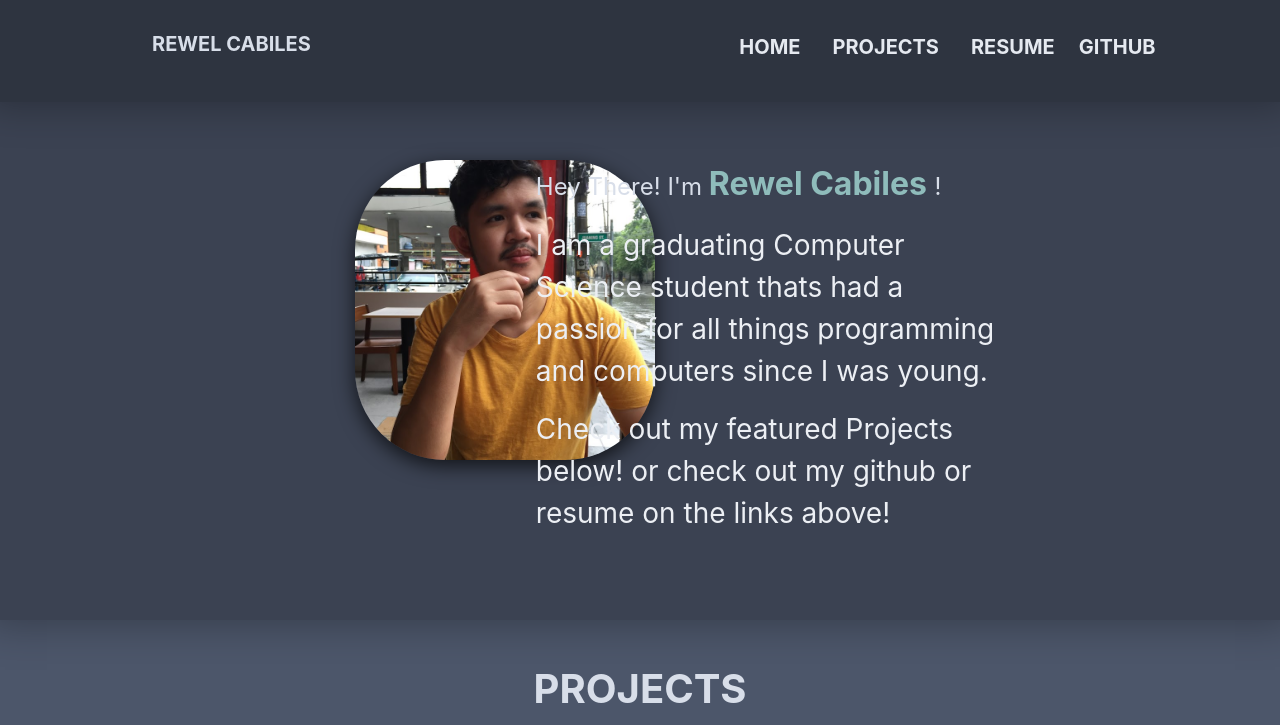
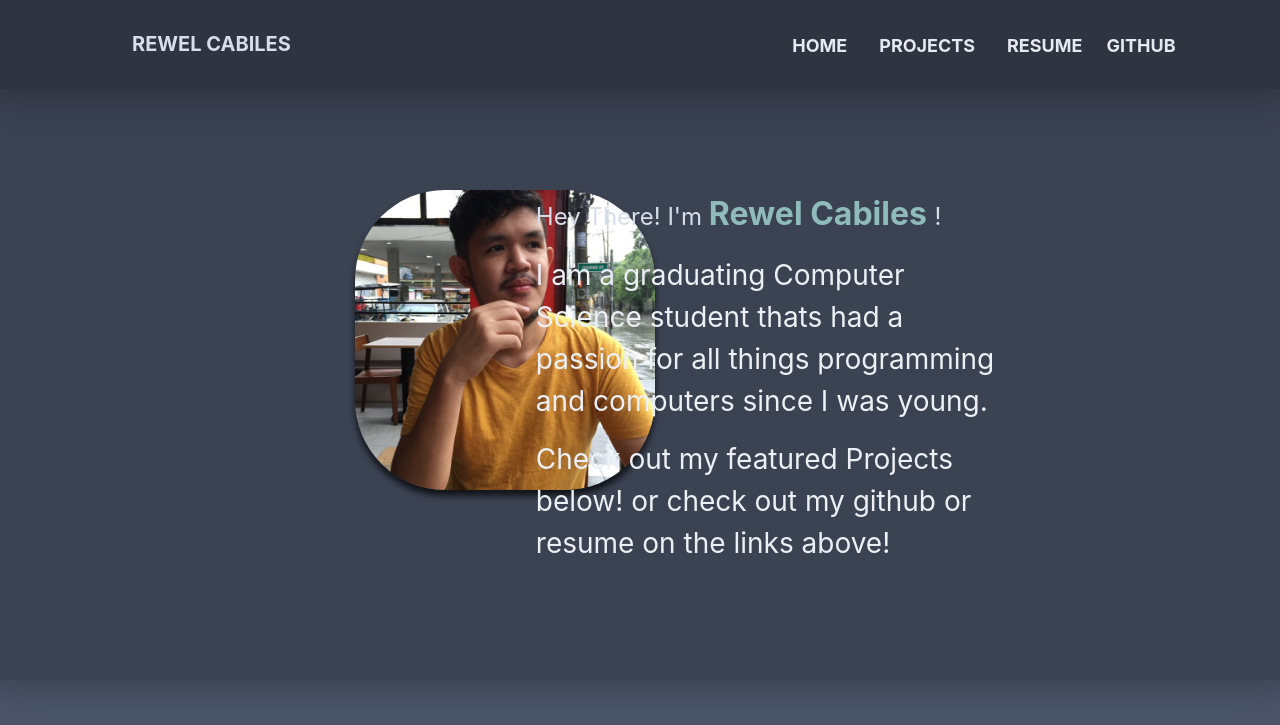
Before and after one commit to rewelcabiles/personal-website, a Flask app: page / in a window 1280 px wide. Shown: the top 725 px of the page. Run offline with Flask 2, Linux system fonts and the light colour scheme; some libraries are stand-ins or nearby versions.

Commit message:
Adjusted spacing of title bar and top header
Former-commit-id: 48812e17785d6ad4fb182716ff8d8f9e4fbd5134

```diff
--- a/static/css/main_page_top_header.css
+++ b/static/css/main_page_top_header.css
@@ -14,8 +14,8 @@
 }
 
 .top_header {
-    padding-top: 160px;
-    padding-bottom: 70px;
+    padding-top: 190px;
+    padding-bottom: 100px;
     background-color: var(--nord-2);
     box-shadow: 0 4px 40px RGBA(0, 0, 0, 0.3);
 }
@@ -26,7 +26,7 @@
     object-fit: cover;
     width:300px;
     height:300px;
-    box-shadow: 0 6px 20px RGBA(0, 0, 0, 0.7);
+    box-shadow: 0 6px 6px RGBA(0, 0, 0, 0.7);
 }
 .slidein {
     left:2400px;
--- a/static/css/titlebar.css
+++ b/static/css/titlebar.css
@@ -1,9 +1,9 @@
 .title_bar {
     z-index: 100;
     padding-top : 32px;
-    padding-left: 120px;
-    padding-right: 120px;
-    padding-bottom: 24px;
+    padding-left: 100px;
+    padding-right: 100px;
+    padding-bottom: 14px;
     background-color: var(--nord-1);
     position:fixed;
     width: 102vw;
@@ -14,7 +14,7 @@
     padding-left: 32px;
     color: var(--polar-2);
     font-weight: bolder;
-    font-size: 20px;
+    font-size: 18px;
 
 }
 
@@ -33,5 +33,5 @@
     color: var(--polar-2);
     font-weight: bolder;
     padding-left: 24px;
-    font-size: 20px;
+    font-size: 18px;
 }
--- a/templates/index.html
+++ b/templates/index.html
@@ -35,7 +35,7 @@
 </div>
 <div class="row mx-auto projects_showcase">
 	<div class="col-4">
-		<video class="vidya img-fluid" autoplay muted>
+		<video class="vidya img-fluid" autoplay muted loop>
 			<source src="{{ url_for('static', filename='img/projects/neon-fire/preview.webm') }}" type="video/mp4">
 			Your browser does not support the video tag.
 		</video> </div>
```
